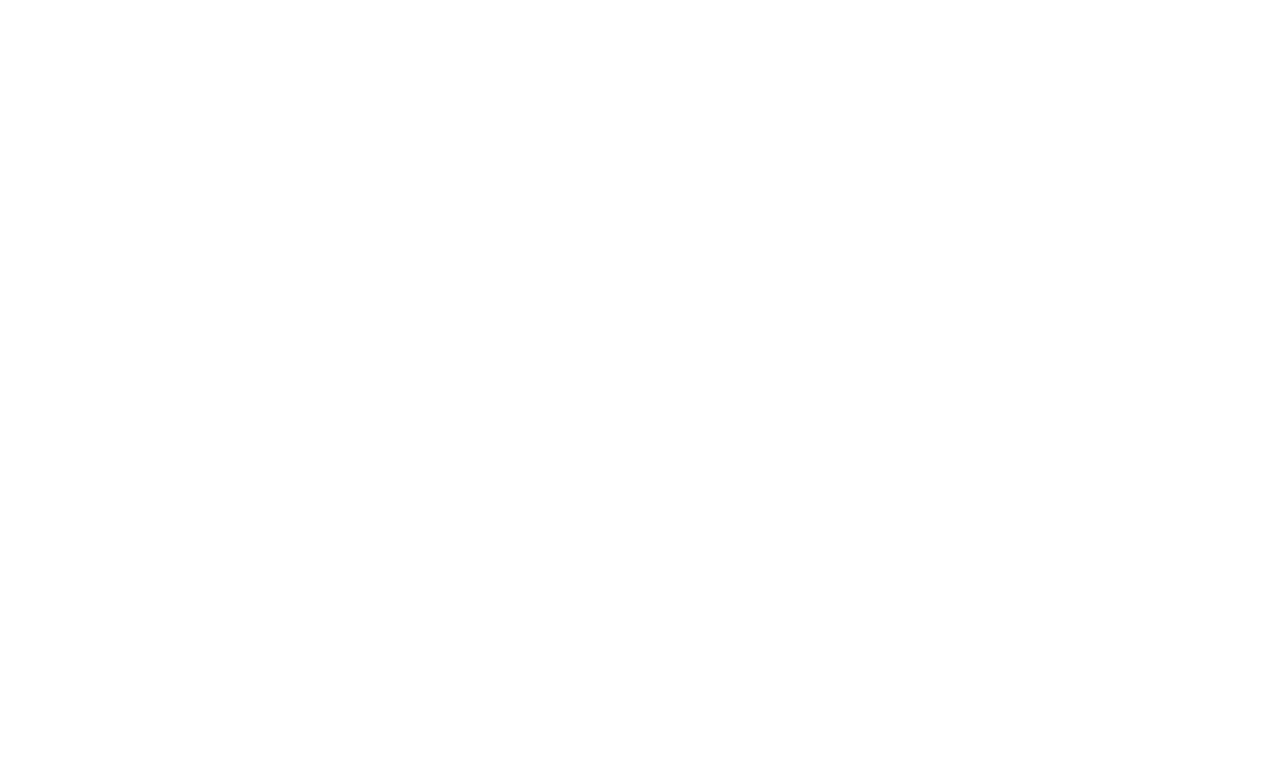
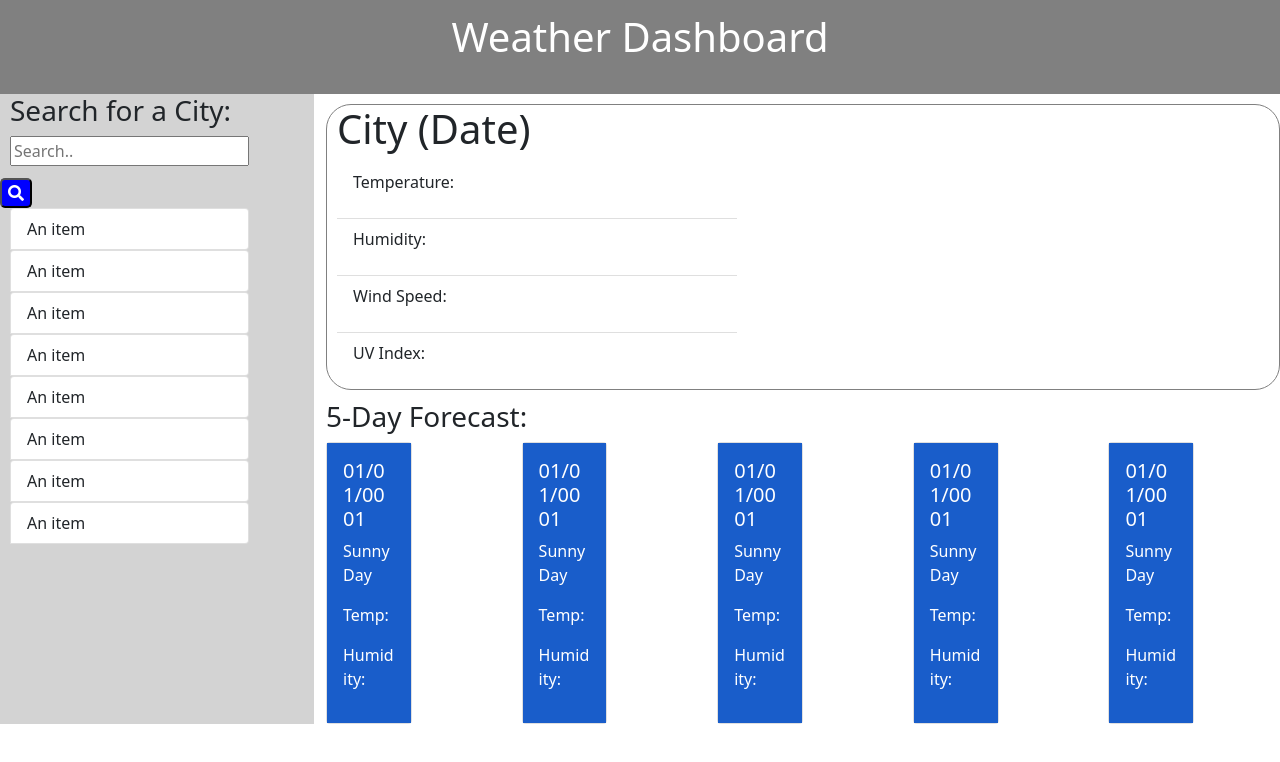
Before and after one commit to AnthonyDavis89/Weather-Dashboard, a plain HTML site: page index.html in a window 1280 px wide. Drawn offline with nearby package versions, Linux system fonts and the light colour scheme.

Commit message:
Front end design done

```diff
--- a/Assets/styles.css
+++ b/Assets/styles.css
@@ -0,0 +1,88 @@
+body {
+  margin: 0;
+  padding: 0;
+}
+
+.banner {
+  background-color: grey;
+  text-align: center;
+  padding-top: 1%;
+  padding-bottom: 2%;
+  color: white;
+}
+
+.container {
+  padding: 0%;
+  margin: 0%;
+}
+
+li {
+  margin-left: 10px;
+  width: 400px;
+}
+
+.search {
+  margin-left: 10px;
+  margin-bottom: 5%;
+}
+
+.search-color {
+  color: white;
+}
+
+.search-b-color {
+  background-color: blue;
+  border-radius: 5px;
+}
+
+.search-b-color:hover {
+  background-color: lightblue;
+  border-width: 1px !important;
+  border-color: white;
+  border-style: solid;
+}
+
+.search-head {
+  margin-left: 10px;
+}
+
+.search-div {
+  background-color: lightgray;
+  padding-right: 5%;
+  float: left !important;
+}
+
+.test2 {
+}
+
+.city-info {
+  border-width: 1px !important;
+  border-color: grey !important;
+  border-style: solid;
+}
+
+.city-heading {
+  margin-bottom: 1%;
+  margin-left: 10px;
+}
+
+.tesing-border {
+  border-width: 1px !important;
+  border-color: grey !important;
+  border-style: solid;
+  border-radius: 25px;
+  margin-top: 1%;
+}
+
+.card-color-w {
+  background-color: #195dca;
+  color: white;
+}
+
+.five-day-f {
+  margin-top: 1%;
+}
+
+/* .blue-cast {
+  width: 60%;
+} */
--- a/index.html
+++ b/index.html
@@ -6,11 +6,131 @@
         <title></title>
         <meta name="description" content="">
         <meta name="viewport" content="width=device-width, initial-scale=1">
+        <link rel="stylesheet" href="https://use.fontawesome.com/releases/v5.15.3/css/all.css" integrity="sha384-SZXxX4whJ79/gErwcOYf+zWLeJdY/qpuqC4cAa9rOGUstPomtqpuNWT9wdPEn2fk" crossorigin="anonymous">
+        <link href="https://cdn.jsdelivr.net/npm/bootstrap@5.0.0-beta3/dist/css/bootstrap.min.css" rel="stylesheet" integrity="sha384-eOJMYsd53ii+scO/bJGFsiCZc+5NDVN2yr8+0RDqr0Ql0h+rP48ckxlpbzKgwra6" crossorigin="anonymous">
         <link rel="stylesheet" href="./Assets/styles.css">
     </head>
     <body>
 
+        <div class="banner">
+            <h1>Weather Dashboard</h1>
+
+        </div>
+
+
+        <div class="row">
+            <div class="col-3 search-div">
+            <h3 class="search-head">Search for a City:</h3>
+            <input class="search" type="text" placeholder="Search.." name="search">
+            <button class="search-b-color" type="submit"><i class="fa fa-search search-color"></i></button>
+
+         <ul class="list-group list-group-horizontal">
+            <li class="list-group-item test2">An item</li>
+          </ul>
+          <ul class="list-group list-group-horizontal">
+            <li class="list-group-item test2">An item</li>
+          </ul>
+          <ul class="list-group list-group-horizontal">
+            <li class="list-group-item test2">An item</li>
+          </ul>
+          <ul class="list-group list-group-horizontal">
+            <li class="list-group-item test2">An item</li>
+          </ul>
+          <ul class="list-group list-group-horizontal">
+            <li class="list-group-item test2">An item</li>
+          </ul>
+          <ul class="list-group list-group-horizontal">
+            <li class="list-group-item test2">An item</li>
+          </ul>
+          <ul class="list-group list-group-horizontal">
+            <li class="list-group-item test2">An item</li>
+          </ul>
+          <ul class="list-group list-group-horizontal">
+            <li class="list-group-item test2">An item</li>
+          </ul>
+
+
+            </div>
+
+
+
+         <div class="col-9">
+            <div class="tesing-border city-info"><h1 class="city-heading">City (Date)</h1>
+            <ul class="list-group list-group-flush test2">
+                <li class="list-group-item" style="background: rgba(0,0,0,0);"><p>Temperature:<p></li>
+                <li class="list-group-item" style="background: rgba(0,0,0,0);"><p>Humidity:<p></li>
+                <li class="list-group-item" style="background: rgba(0,0,0,0);"><p>Wind Speed:<p></li>
+                <li class="list-group-item" style="background: rgba(0,0,0,0);" ><p>UV Index:<p></li>
+              </ul>
+            </div>
+
+            <h3 class="five-day-f">5-Day Forecast:</h3>
+              <div class="row row-cols-4 row-cols-md-5 g-4">
+                <div class="col w-30">
+                  <div class="card h-60 blue-cast w-50">
+                    <div class="card-body card-color-w">
+                      <h5 class="card-title">01/01/0001</h5>
+                      <p class="card-image">Sunny Day</p>
+                      <p class="card-temp">Temp:</p>
+                      <p class="card-Hum">Humidity:</p>
+                    </div>
+                  </div>
+                </div>
+                <div class="col w-30">
+                  <div class="card h-60 blue-cast w-50">
+                    <div class="card-body card-color-w ">
+                      <h5 class="card-title">01/01/0001</h5>
+                      <p class="card-image">Sunny Day</p>
+                      <p class="card-temp">Temp:</p>
+                      <p class="card-Hum">Humidity:</p>
+                    </div>
+                  </div>
+                </div>
+                <div class="col w-30">
+                  <div class="card h-60 blue-cast w-50">
+                    <div class="card-body card-color-w ">
+                      <h5 class="card-title">01/01/0001</h5>
+                      <p class="card-image">Sunny Day</p>
+                      <p class="card-temp">Temp:</p>
+                      <p class="card-Hum">Humidity:</p>
+                    </div>
+                  </div>
+                </div>
+                <div class="col w-30">
+                  <div class="card h-60 blue-cast w-50">
+                    <div class="card-body card-color-w ">
+                      <h5 class="card-title">01/01/0001</h5>
+                      <p class="card-image">Sunny Day</p>
+                      <p class="card-temp">Temp:</p>
+                      <p class="card-Hum">Humidity:</p>
+                  </div>
+                </div>
+                </div>
+                <div class="col w-30">
+                    <div class="card h-60 blue-cast w-50">
+                      <div class="card-body card-color-w ">
+                        <h5 class="card-title">01/01/0001</h5>
+                        <p class="card-image">Sunny Day</p>
+                        <p class="card-temp">Temp:</p>
+                        <p class="card-Hum">Humidity:</p>
+                      </div>
+                    </div>
+                  </div>
+              </div>
+
+
+
+
+
+
+
+
+
+
+        </div>
+
 
     </body>
+    <script src="https://cdn.jsdelivr.net/npm/bootstrap@5.0.0-beta3/dist/js/bootstrap.bundle.min.js" integrity="sha384-JEW9xMcG8R+pH31jmWH6WWP0WintQrMb4s7ZOdauHnUtxwoG2vI5DkLtS3qm9Ekf" crossorigin="anonymous"></script>
     <script src="./Assets/script.js" async defer></script>
 </html>
```
